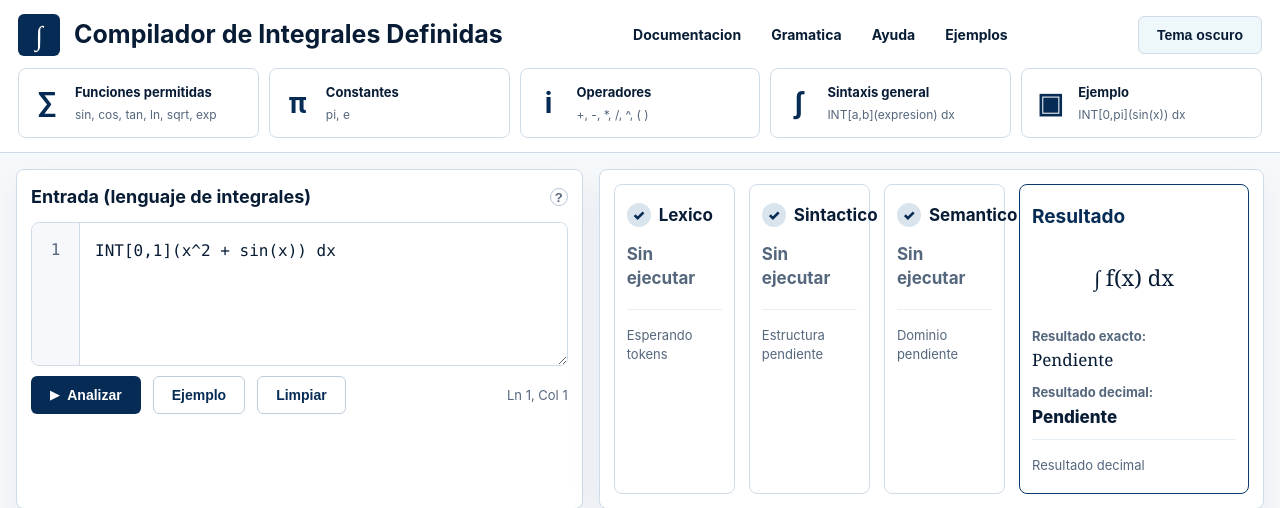
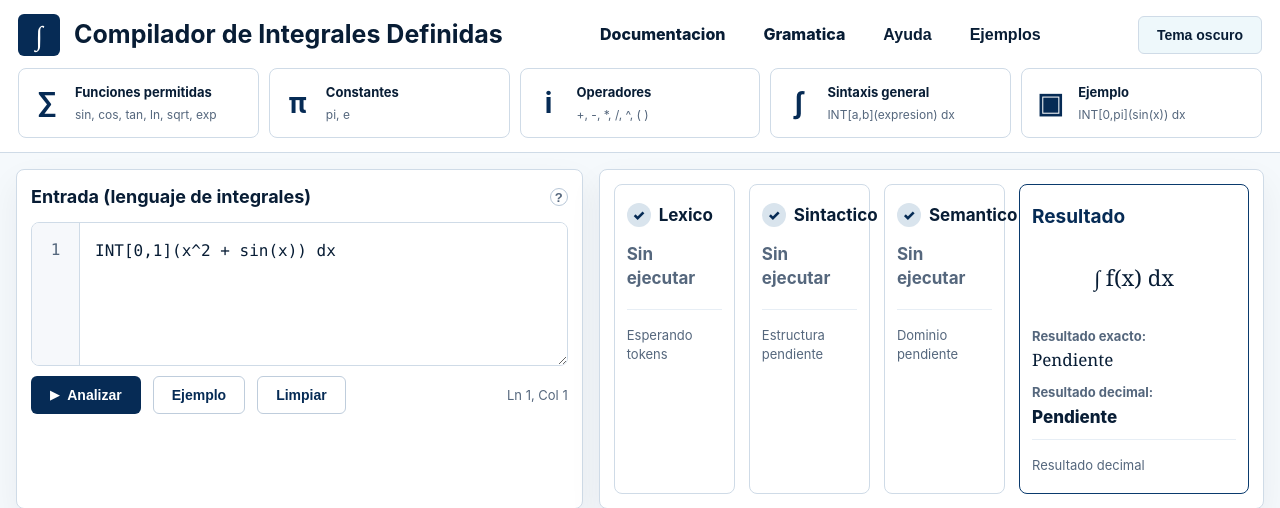
Before and after one commit to Juan-Coronado/Trabajo-Final-Compiladores-Grupo-Respaldo, a Flask app: page / in a window 1280 px wide. Shown: the top 508 px of the page. Run offline with Flask 3, Linux system fonts and the light colour scheme.

Commit message:
Version 8: navbar simple de cabecera

```diff
--- a/static/app.js
+++ b/static/app.js
@@ -144,6 +144,9 @@ helpBtn.addEventListener("click", () => showDialog(helpDialog));
 themeToggle.addEventListener("click", toggleTheme);
 document.querySelectorAll("[data-close-dialog]").forEach((button) => {
   button.addEventListener("click", () => document.querySelector(`#${button.dataset.closeDialog}`)?.close());
+});
+document.querySelectorAll("[data-open-dialog]").forEach((button) => {
+  button.addEventListener("click", () => showDialog(document.querySelector(`#${button.dataset.openDialog}`)));
 });
 examplesBody.addEventListener("click", (event) => {
   const button = event.target.closest("[data-example-index]");
--- a/static/styles.css
+++ b/static/styles.css
@@ -105,14 +105,35 @@ body {
 .top-nav {
   align-items: center;
   display: flex;
-  gap: 30px;
 }
 
-.top-nav a {
+.top-nav ul {
+  align-items: center;
+  display: flex;
+  gap: 38px;
+  list-style: none;
+  margin: 0;
+  padding: 0;
+}
+
+.top-nav a,
+.nav-link {
+  background: transparent;
+  border: 0;
   color: var(--ink);
-  font-size: 14px;
-  font-weight: 700;
+  font-size: 16px;
+  font-weight: 800;
+  letter-spacing: 0;
+  line-height: 1;
+  min-height: auto;
+  padding: 0;
   text-decoration: none;
+  white-space: nowrap;
+}
+
+.top-nav a:hover,
+.nav-link:hover {
+  color: var(--navy);
 }
 
 .theme-button {
@@ -849,13 +870,19 @@ body.dark-theme .level-badge.avanzado {
     grid-template-columns: repeat(2, 1fr);
   }
 
-  .top-nav {
-    display: none;
-  }
-
   .header-top {
     align-items: flex-start;
     flex-direction: column;
+  }
+
+  .top-nav {
+    max-width: 100%;
+    overflow-x: auto;
+    padding-bottom: 2px;
+  }
+
+  .top-nav ul {
+    gap: 24px;
   }
 }
 
--- a/templates/index.html
+++ b/templates/index.html
@@ -14,10 +14,12 @@
           <h1>Compilador de Integrales Definidas</h1>
         </div>
         <nav class="top-nav" aria-label="Navegacion principal">
-          <a href="#tokensSection">Documentacion</a>
-          <a href="#grammarInfo">Gramatica</a>
-          <a href="#errorsSection">Ayuda</a>
-          <a href="#examplesDialog">Ejemplos</a>
+          <ul>
+            <li><a href="#tokensSection">Documentacion</a></li>
+            <li><a href="#grammarInfo">Gramatica</a></li>
+            <li><button class="nav-link" type="button" data-open-dialog="helpDialog">Ayuda</button></li>
+            <li><button class="nav-link" type="button" data-open-dialog="examplesDialog">Ejemplos</button></li>
+          </ul>
         </nav>
         <button id="themeToggle" class="theme-button" type="button" aria-label="Cambiar tema">Tema oscuro</button>
       </div>
```
